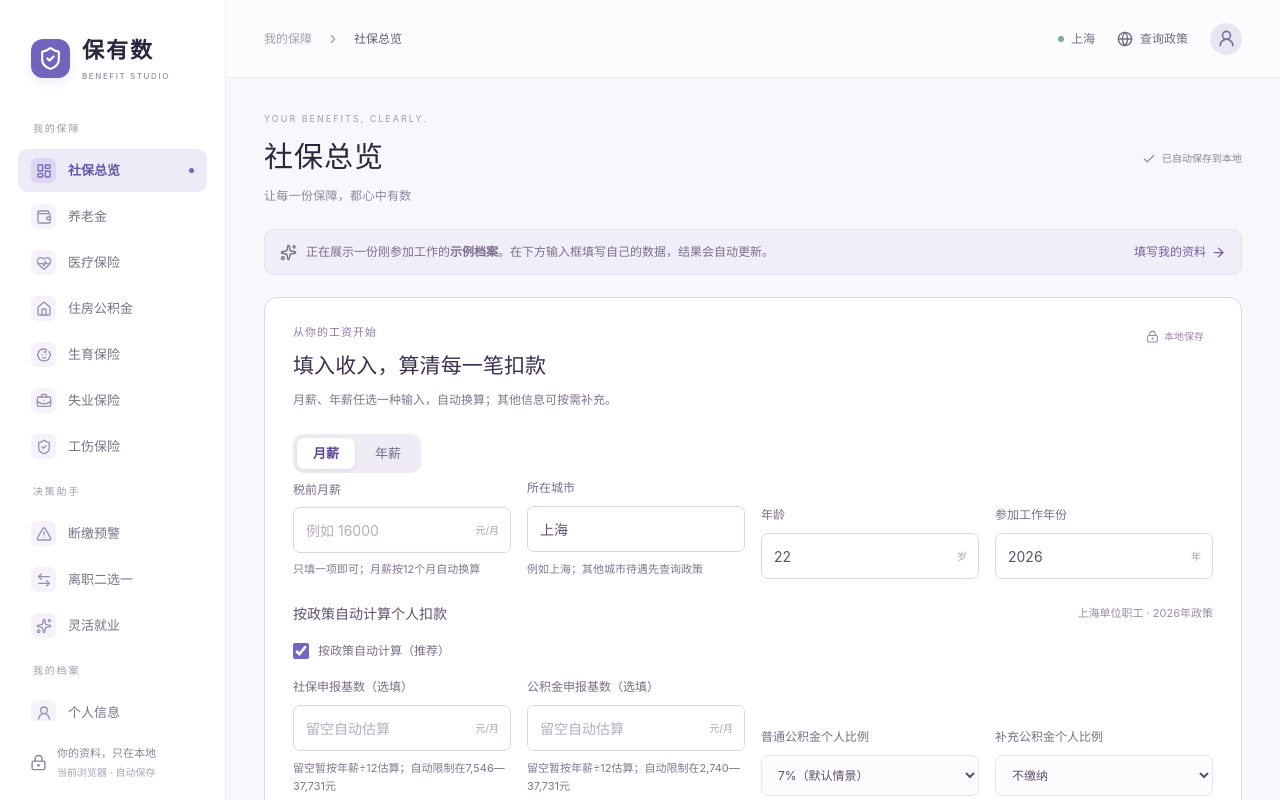
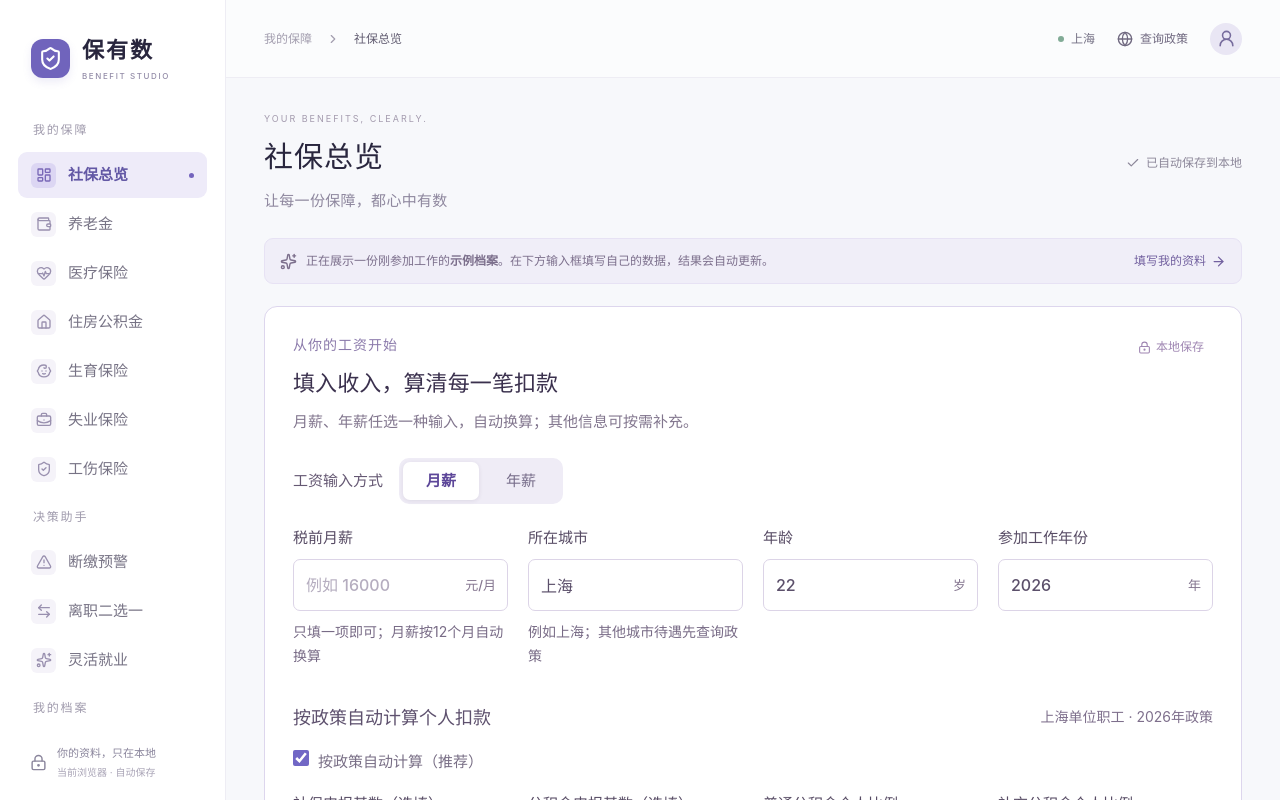
Before and after one commit to MartinW-CS/shebao-pocket, a Next.js app: page / in a window 1280 px wide. Shown: the top 800 px of the page. Built offline with nearby package versions, Linux system fonts and the light colour scheme.

Commit message:
统一本地版页面布局并完善中文使用文档

```diff
--- a/app/globals.css
+++ b/app/globals.css
@@ -13,7 +13,7 @@
 
 .base-summary{display:flex;gap:24px;flex-wrap:wrap;padding:16px;background:#f5f2fb;border-radius:12px;margin:16px 0}.base-summary span{font-size:13px}.base-summary b{display:block;margin-top:5px;font-size:17px}.deduction-grid{display:grid;grid-template-columns:repeat(4,minmax(0,1fr));gap:10px;margin:18px 0}.deduction-item{background:#f7f8fa;border:1px solid #eeedf3;border-radius:14px;padding:15px}.deduction-item span{display:flex;justify-content:space-between;gap:8px;font-size:12px}.deduction-item small{color:#817493}.deduction-item strong{display:block;font-size:21px;margin-top:12px}.field input[readonly]{background:#f4f2f8;color:#6c637f;cursor:default}.manual-correction{margin-top:18px}@media(max-width:900px){.deduction-grid{grid-template-columns:repeat(2,minmax(0,1fr))}}
 
-.salary-switch{display:inline-flex;gap:4px;background:#efecf6;border-radius:10px;padding:4px;align-self:flex-start}.salary-switch button{border:0;background:transparent;color:#766c89;border-radius:7px;padding:6px 16px;font:inherit;font-size:13px;cursor:pointer}.salary-switch button[aria-pressed=true]{background:#fff;color:#5d4799;box-shadow:0 1px 4px #30204518;font-weight:600}.salary-switch button:focus-visible{outline:2px solid #7462c8;outline-offset:2px}.income-entry{gap:8px}.income-fields{align-items:end}.field input[aria-invalid=true]{border-color:#c65c47;background:#fff7f4}.income-feedback.error{color:#943f2e;background:#fff2eb;border:1px solid #f0c4b4;border-radius:12px;padding:16px;line-height:1.8}.income-feedback a{display:block;font-weight:600;margin-top:8px;color:inherit}.income-results strong{overflow-wrap:anywhere}
+.salary-switch{display:inline-flex;gap:4px;background:#efecf6;border-radius:10px;padding:4px;align-self:flex-start}.salary-switch button{border:0;background:transparent;color:#766c89;border-radius:7px;padding:6px 16px;font:inherit;font-size:13px;cursor:pointer}.salary-switch button[aria-pressed=true]{background:#fff;color:#5d4799;box-shadow:0 1px 4px #30204518;font-weight:600}.salary-switch button:focus-visible{outline:2px solid #7462c8;outline-offset:2px}.income-entry{gap:8px}.income-fields{align-items:stretch}.field input[aria-invalid=true]{border-color:#c65c47;background:#fff7f4}.income-feedback.error{color:#943f2e;background:#fff2eb;border:1px solid #f0c4b4;border-radius:12px;padding:16px;line-height:1.8}.income-feedback a{display:block;font-weight:600;margin-top:8px;color:inherit}.income-results strong{overflow-wrap:anywhere}
 
 .field .salary-inline-error,.salary-inline-error a{color:#943f2e}.salary-inline-error a{text-decoration:underline}
 
@@ -48,3 +48,102 @@
 .payroll-table td,.payroll-table th{padding:12px 8px;font-size:12px}
 .payroll-table th:first-child{min-width:125px;max-width:155px}
 .payroll-table thead th{font-size:11px}
+
+/* Shared label, control and help rows keep every form column aligned. */
+.salary-toolbar{display:flex;align-items:center;gap:16px;margin:0 0 22px;color:#655873;font-size:14px}
+.form-grid{column-gap:20px;row-gap:10px;align-items:start}
+.form-grid>.field{display:grid;grid-template-rows:subgrid;grid-row:span 3;row-gap:9px;align-self:stretch;padding-bottom:12px}
+.form-grid>.field>span:first-child,.form-grid>.field>label{grid-row:1;align-self:end;line-height:1.6}
+.form-grid>.field>.input-wrap,.form-grid>.field>input,.form-grid>.field>select{grid-row:2;align-self:start}
+.form-grid>.field>small,.form-grid>.field>.income-help{grid-row:3;align-self:start}
+.income-help{display:flex;flex-direction:column;gap:7px;min-width:0}
+@media(min-width:761px){
+ body{font-size:16px}
+ .nav-item{font-size:15px;min-height:46px}.nav-label{font-size:12px}
+ .page-heading p,.card-heading>p,.muted,.notes,.check-row,.formula,.mini-table>div,.feature-row p,.comparison>p,.search-heading p,.search-status,.sources,.sources a,.income-heading p,.income-feedback,.detail-heading p,.payroll-heading p{font-size:15px;line-height:1.8}
+ .field,.income-fields .field>span,.field>label{font-size:15px;color:#574b64;font-weight:500}
+ .field small,.income-fields .field small{font-size:14px;line-height:1.7;color:#786b86;font-weight:400}
+ input:not([type=checkbox]),select,.income-fields input{height:52px;font-size:16px;line-height:1.4}
+ .input-wrap>span{font-size:13px;color:#84758f}.input-wrap>input{padding-right:52px}
+ .salary-toolbar,.salary-switch button{font-size:15px}.salary-switch button{padding:8px 23px}
+ .income-heading h2,.card-heading h2{font-size:22px}.income-subheading h3{font-size:18px}
+ .income-subheading>span,.income-kicker,.income-more summary,.income-assumption,.stat-detail,.module-card p,.legend>div,.privacy-line,.sources small,.callout small,.shared-profile>p,.shared-profile-heading,.shared-profile-heading a,.shared-metrics dt,.detail-status,.detail-back,.payroll-summary span,.payroll-filter span{font-size:14px;line-height:1.75}
+ .income-subheading>span,.income-assumption{color:#7e6f8c}
+ .income-results span,.deduction-item span,.base-summary span,.stat-head,.module-card h3{font-size:15px}
+ .income-results strong{font-size:26px}.deduction-item strong{font-size:24px}
+ .shared-metrics dd{font-size:20px}.detail-section-label h2{font-size:18px}
+ .detail-section-label small,.detail-category,.badge,.save-status{font-size:12px}
+ table{font-size:14px}.payroll-table td,.payroll-table th{font-size:14px;padding:14px 10px}.payroll-table thead th{font-size:13px}.payroll-table th small{font-size:12px}
+ .payroll-scroll .payroll-table{min-width:1060px}
+}
+
+/* Detail modules share one desktop rhythm while retaining their theme colors. */
+@media(min-width:761px){
+ :is(.detail-view,.utility-view) .card{padding:28px}
+ :is(.detail-view,.utility-view) .card-heading{margin-bottom:24px}
+ :is(.detail-view,.utility-view) .card-heading h2{font-size:22px;line-height:1.5}
+ :is(.detail-view,.utility-view) .form-grid{column-gap:22px;row-gap:12px}
+ :is(.detail-view,.utility-view) .field>span:first-child{line-height:1.65}
+ :is(.detail-view,.utility-view) .field input,:is(.detail-view,.utility-view) .field select{height:52px;border-radius:9px}
+ :is(.detail-view,.utility-view) .field input:focus,:is(.detail-view,.utility-view) .field select:focus{border-color:var(--detail-ink)}
+ :is(.detail-view,.utility-view) .check-row{gap:12px;font-size:15px;line-height:1.8;margin:20px 0}
+ :is(.detail-view,.utility-view) .check-row input{width:18px;height:18px;margin-top:5px}
+ :is(.detail-view,.utility-view) .result-line{font-size:16px;line-height:1.75;color:#64576f;flex-wrap:wrap;row-gap:8px}
+ :is(.detail-view,.utility-view) .result-line strong{font-size:28px;color:var(--detail-deep);font-variant-numeric:tabular-nums}
+ :is(.detail-view,.utility-view) .callout{font-size:16px;line-height:1.8;padding:20px;border-radius:12px}
+ :is(.detail-view,.utility-view) .callout small,:is(.detail-view,.utility-view) .large-result small{font-size:14px;line-height:1.75}
+ :is(.detail-view,.utility-view) .large-result{font-size:34px;line-height:1.4;color:var(--detail-deep);font-variant-numeric:tabular-nums}
+ :is(.detail-view,.utility-view) .mini-table>div{font-size:15px;line-height:1.8;align-items:flex-start;gap:20px;padding:16px 0}
+ :is(.detail-view,.utility-view) .mini-table>div>span{flex:1;min-width:0}
+ :is(.detail-view,.utility-view) .mini-table strong{max-width:60%;overflow-wrap:anywhere;color:var(--detail-deep)}
+ :is(.detail-view,.utility-view) .button,:is(.detail-view,.utility-view) .text-link{font-size:15px;line-height:1.6}
+ :is(.detail-view,.utility-view) .button{min-height:46px;white-space:normal;text-align:center}
+ :is(.detail-view,.utility-view) .feature-row h3,:is(.detail-view,.utility-view) .risk-heading h2{font-size:18px;line-height:1.6}
+ :is(.detail-view,.utility-view) .risk-card p{font-size:15px;line-height:1.9;color:#74677f}
+ :is(.detail-view,.utility-view) .risk-heading{flex-wrap:wrap;gap:10px}
+ :is(.detail-view,.utility-view) .grade-selector{gap:10px;flex-wrap:wrap}
+ :is(.detail-view,.utility-view) .grade-selector button{font-size:16px;min-width:52px;min-height:46px}
+ :is(.detail-view,.utility-view) .sources summary{font-size:15px;line-height:1.8}
+ :is(.detail-view,.utility-view) .sources summary>span{font-size:13px;color:#786b86}
+ :is(.detail-view,.utility-view) .sources a{font-size:15px;line-height:1.8}
+ :is(.detail-view,.utility-view) .sources small{font-size:14px;line-height:1.8}
+ :is(.detail-view,.utility-view) table{font-size:15px;line-height:1.8}
+ :is(.detail-view,.utility-view) th,:is(.detail-view,.utility-view) td{padding:16px 14px}
+ :is(.detail-view,.utility-view) .stat{padding:24px;display:flex;flex-direction:column}
+ :is(.detail-view,.utility-view) .stat-head{font-size:15px;line-height:1.7;align-items:flex-start}
+ :is(.detail-view,.utility-view) .stat-value{font-size:29px;line-height:1.4;margin:15px 0 12px}
+ :is(.detail-view,.utility-view) .stat-detail{margin-top:auto;font-size:14px;line-height:1.8}
+ :is(.detail-view,.utility-view) .shared-metrics dt{min-height:25px}
+ :is(.detail-view,.utility-view) .detail-status{flex-wrap:wrap;line-height:1.8}
+}
+@media(min-width:1001px){:is(.detail-view,.utility-view) .grid.split{grid-template-columns:repeat(2,minmax(0,1fr))}}
+
+/* Profile and policy tools use the same readable form and card system. */
+.utility-view{--detail-ink:#65518e;--detail-soft:#f0ebf8;--detail-deep:#4b3869;--detail-line:#e1d9ec}
+@media(min-width:761px){
+ .utility-view .card{border-radius:16px}
+ .utility-view .search-heading h2,.utility-view .section-label h2{font-size:22px;line-height:1.5}
+ .utility-view .section-label{align-items:baseline;flex-wrap:wrap;gap:12px}
+ .utility-view .section-label>span{font-size:14px;color:#786b86}
+ .utility-view .search-controls{gap:16px;align-items:center}
+ .utility-view .search-controls .button{min-height:52px}
+ .utility-view .search-controls select{min-width:220px}
+ .utility-view .search-results strong{font-size:16px;line-height:1.7;color:#65518e}
+ .utility-view .search-results p{font-size:15px;line-height:1.8;color:#74677f}
+ .utility-view .search-results small{font-size:14px;color:#786b86}
+ .utility-view .formula.large{font-size:16px;line-height:1.9;padding:18px;color:#655873}
+ .utility-view .table-scroll{border:1px solid #e9e4ef;border-radius:12px}
+ .utility-view .table-scroll table{font-size:15px;line-height:1.8}
+ .utility-view th,.utility-view td{padding:16px 18px;vertical-align:top;overflow-wrap:anywhere}
+ .utility-view thead th{font-size:15px;font-weight:600;color:#574b64;background:#f3f0f8}
+ .utility-view tbody th{font-size:15px;font-weight:500;color:#574b64}
+ .utility-view tbody tr:nth-child(even){background:#faf9fc}
+ .utility-view tbody tr:last-child>*{border-bottom:0}
+ .utility-view table a{color:#65518e;text-underline-offset:4px}
+ .utility-view .policy-table{min-width:920px;table-layout:fixed}
+ .utility-view .policy-table th:nth-child(1){width:12%}
+ .utility-view .policy-table th:nth-child(2),.utility-view .policy-table th:nth-child(3){width:14%}
+ .utility-view .policy-table th:nth-child(4){width:28%}
+ .utility-view .policy-table th:nth-child(5){width:32%}
+ .utility-view .bottom-actions{gap:20px;flex-wrap:wrap;align-items:center}
+}
--- a/components/benefit-app.tsx
+++ b/components/benefit-app.tsx
@@ -48,7 +48,7 @@ export default function BenefitApp({section}:{section:string}){
  },[]);
  useEffect(()=>{if(!ready)return;if(receivedProfile.current===input){receivedProfile.current=null;return;}try{localStorage.setItem(KEY,JSON.stringify({version:1,profile:input,example}));setSave('已自动保存到本地');}catch{setSave('保存失败，请导出备份');}},[input,ready,example]);
  const update=(key:keyof Profile,value:Profile[keyof Profile])=>{setExample(false);setP(prev=>({...prev,[key]:value}));};
- const field=(key:keyof Profile,label:string,unit='',hint='',type='number')=><label className="field" key={key}><span>{label}</span><div className="input-wrap"><input aria-label={label} readOnly={(input.automaticDeductions&&contributionKeys.includes(key as typeof contributionKeys[number]))||(input.linkFundParameters&&(key==='incomeBase'||key==='continuousFundMonths'))} type={type} min={type==='number'?0:undefined} step="any" onBlur={()=>setP(prev=>normalizeProfile(prev))} value={p[key]===null?'':String(p[key])} placeholder={p[key]===null?(key==='annualSalary'?'例如 120000':'留空自动估算'):undefined} onChange={e=>{const value=type==='number'?(e.target.value===''&&DEFAULT_PROFILE[key]===null?null:Math.max(0,Number(e.target.value))):e.target.value;update(key,value);if(key==='age')setP(prev=>({...prev,birthMonth:''}));}}/>{unit&&<span>{unit}</span>}</div>{(hint||(input.automaticDeductions&&contributionKeys.includes(key as typeof contributionKeys[number])))&&<small>{input.automaticDeductions&&contributionKeys.includes(key as typeof contributionKeys[number])?'按政策自动计算；在首页可调整基数或切换工资条校正':hint}</small>}</label>;
+ const field=(key:keyof Profile,label:string,unit='',hint='',type='number')=><label className="field" key={key}><span>{label}</span><div className="input-wrap"><input aria-label={label} readOnly={(input.automaticDeductions&&contributionKeys.includes(key as typeof contributionKeys[number]))||(input.linkFundParameters&&(key==='incomeBase'||key==='continuousFundMonths'))} type={type} min={type==='number'?0:undefined} step="any" onBlur={()=>setP(prev=>normalizeProfile(prev))} value={p[key]===null?'':String(p[key])} placeholder={p[key]===null?(key==='annualSalary'?'例如 120000':'留空自动估算'):undefined} onInput={type==='month'||type==='date'?e=>update(key,e.currentTarget.value):undefined} onChange={e=>{const value=type==='number'?(e.target.value===''&&DEFAULT_PROFILE[key]===null?null:Math.max(0,Number(e.target.value))):e.target.value;update(key,value);if(key==='age')setP(prev=>({...prev,birthMonth:''}));}}/>{unit&&<span>{unit}</span>}</div>{(hint||(input.automaticDeductions&&contributionKeys.includes(key as typeof contributionKeys[number])))&&<small>{input.automaticDeductions&&contributionKeys.includes(key as typeof contributionKeys[number])?'按政策自动计算；在首页可调整基数或切换工资条校正':hint}</small>}</label>;
  const select=(key:keyof Profile,label:string,options:[string,string][])=> <label className="field"><span>{label}</span><select aria-label={label} value={String(p[key])} onChange={e=>update(key,typeof DEFAULT_PROFILE[key]==='number'?Number(e.target.value):e.target.value)}>{options.map(([v,n])=><option key={v} value={v}>{n}</option>)}</select></label>;
  const toggle=(key:keyof Profile,label:string)=> <label className="check-row"><input type="checkbox" checked={Boolean(p[key])} onChange={e=>update(key,e.target.checked)}/><span>{label}</span></label>;
  const local=p.city.trim().replace(/市$/,'')==='上海';
@@ -79,7 +79,7 @@ export default function BenefitApp({section}:{section:string}){
  const tax=cumulativeTax(taxIncome,5000*Math.min(12,taxMonths)+taxSocial+taxExtra,taxPaid);
  function exportData(){const blob=new Blob([JSON.stringify({version:1,profile:input,example},null,2)],{type:'application/json'});const url=URL.createObjectURL(blob);const el=document.createElement('a');el.href=url;el.download='我的社保档案.json';el.click();URL.revokeObjectURL(url);}
  const localOnly=!local&&!['overview','profile','policies','pension'].includes(section);
- return <div className={`app-shell ${isDetail?`detail-view detail-${current.color}`:'overview-view'}`}>
+ return <div className={`app-shell ${isDetail?`detail-view detail-${current.color}`:`overview-view ${section==='profile'||section==='policies'?'utility-view':''} page-${section}`}`}>
   <aside className={`sidebar ${menu?'open':''}`}><a href="/" className="brand"><span className="brand-mark"><ShieldCheck size={25}/></span><span>保有数<small>BENEFIT STUDIO</small></span></a><button className="mobile-close icon-button" aria-label="关闭导航" onClick={()=>setMenu(false)}><X size={20}/></button><nav>{NAV.map((n,i)=><div key={n.id}>{[0,7,10].includes(i)&&<div className="nav-label">{i===0?'我的保障':i===7?'决策助手':'我的档案'}</div>}<a className={`nav-item ${section===n.id?'active':''}`} href={n.id==='overview'?'/':`/${n.id}`} onClick={()=>setMenu(false)}><span className={`nav-square ${n.color}`}><n.icon size={16}/></span>{n.name}{section===n.id&&<span className="active-dot"/>}</a></div>)}</nav><div className="sidebar-foot"><LockKeyhole size={17}/><div>你的资料，只在本地<small>当前浏览器 · 自动保存</small></div></div></aside>
   {menu&&<button className="scrim" aria-label="关闭菜单" onClick={()=>setMenu(false)}/>}
   <div className="main-shell"><header className="topbar"><div className="breadcrumb"><button className="mobile-menu icon-button" aria-label="打开导航" onClick={()=>setMenu(true)}><Menu size={21}/></button><span>我的保障</span><ChevronRight size={14}/><b>{current.name}</b></div><div className="top-actions"><span className="city-pill"><span/>{p.city}</span><a href="/policies" className="top-link"><Globe size={16}/> 查询政策</a><a href="/profile" className="avatar" aria-label="个人信息"><UserRound size={19}/></a></div></header>
@@ -95,13 +95,15 @@ export default function BenefitApp({section}:{section:string}){
   {section==='overview'&&<>
    <section id="income-form" className="card income-card" aria-labelledby="income-title">
     <div className="income-heading"><div><span className="income-kicker">从你的工资开始</span><h2 id="income-title">填入收入，算清每一笔扣款</h2><p>月薪、年薪任选一种输入，自动换算；其他信息可按需补充。</p></div><span className="badge purple"><LockKeyhole size={13}/> 本地保存</span></div>
+    <div className="salary-toolbar"><span>工资输入方式</span>
+      <div className="salary-switch" role="group" aria-label="工资输入单位"><button type="button" aria-pressed={p.incomePeriod==='monthly'} onClick={()=>update('incomePeriod','monthly')}>月薪</button><button type="button" aria-pressed={p.incomePeriod==='annual'} onClick={()=>update('incomePeriod','annual')}>年薪</button></div>
+    </div>
     <div className="form-grid four income-fields">
      <div className="field income-entry">
-      <div className="salary-switch" role="group" aria-label="工资输入单位"><button type="button" aria-pressed={p.incomePeriod==='monthly'} onClick={()=>update('incomePeriod','monthly')}>月薪</button><button type="button" aria-pressed={p.incomePeriod==='annual'} onClick={()=>update('incomePeriod','annual')}>年薪</button></div>
       <label htmlFor="salary-input">{p.incomePeriod==='monthly'?'税前月薪':'税前年薪'}</label>
       <div className="input-wrap"><input id="salary-input" aria-label={p.incomePeriod==='monthly'?'税前月薪':'税前年薪'} aria-invalid={incomeState.kind==='error'} aria-describedby="salary-conversion salary-message" type="number" min="0.01" step="0.01" value={incomeAmount??''} placeholder={p.incomePeriod==='monthly'?'例如 16000':'例如 192000'} onChange={e=>update('annualSalary',annualFromInput(e.target.value===''?null:Number(e.target.value),p.incomePeriod))}/><span>{p.incomePeriod==='monthly'?'元/月':'元/年'}</span></div>
-      {incomeState.kind==='error'&&<small className="salary-inline-error">{incomeState.label} · <a href="#salary-message">查看原因与修改方法</a></small>}
-      <small id="salary-conversion">{p.annualSalary===null?'只填一项即可；月薪按12个月自动换算':p.incomePeriod==='monthly'?`标准年薪 ¥ ${money(p.annualSalary,2)}（12个月；本年实发按入职月份）`:`折合月均 ¥ ${money(p.annualSalary/12,2)}（年薪÷12）`}</small>
+      <div className="income-help">{incomeState.kind==='error'&&<small className="salary-inline-error">{incomeState.label} · <a href="#salary-message">查看原因与修改方法</a></small>}
+      <small id="salary-conversion">{p.annualSalary===null?'只填一项即可；月薪按12个月自动换算':p.incomePeriod==='monthly'?`标准年薪 ¥ ${money(p.annualSalary,2)}（12个月；本年实发按入职月份）`:`折合月均 ¥ ${money(p.annualSalary/12,2)}（年薪÷12）`}</small></div>
      </div>
      {field('city','所在城市','','例如上海；其他城市待遇先查询政策','text')}
      {field('age','年龄','岁')}
```
Also changed, not shown: 2 other files (tests, documents, lock files or other folders).
